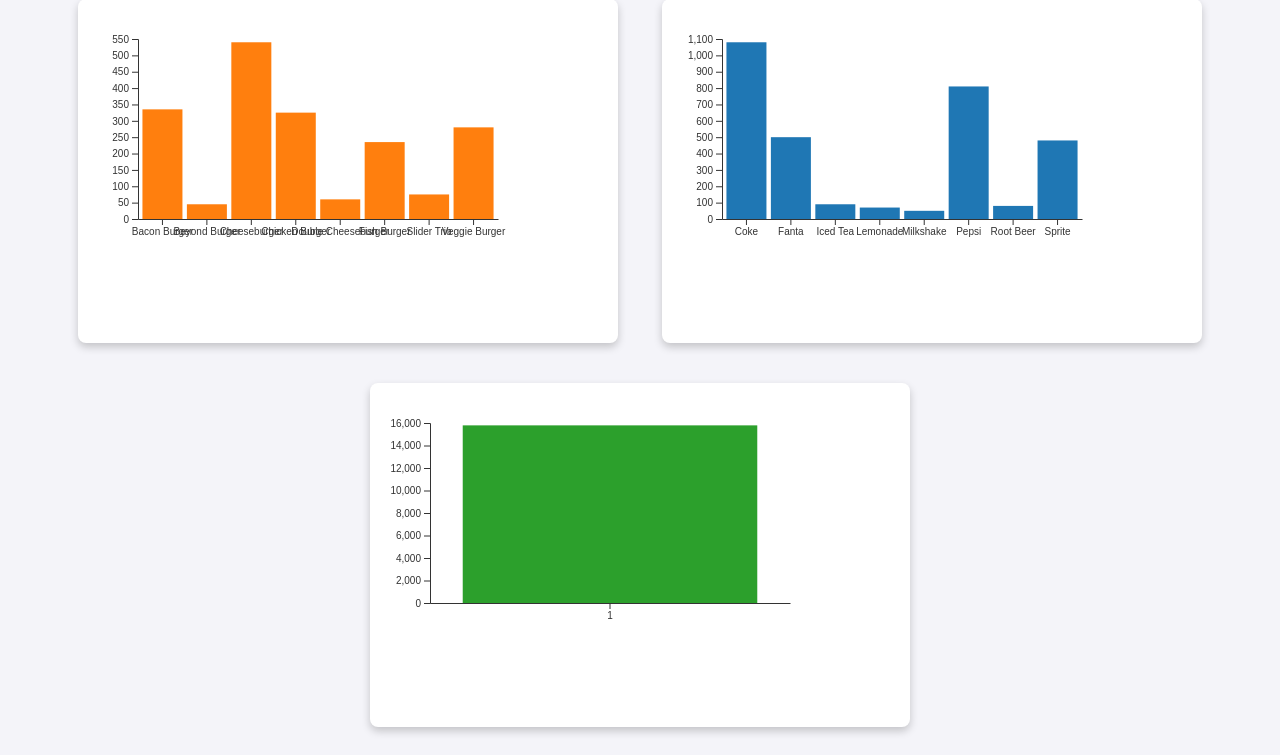
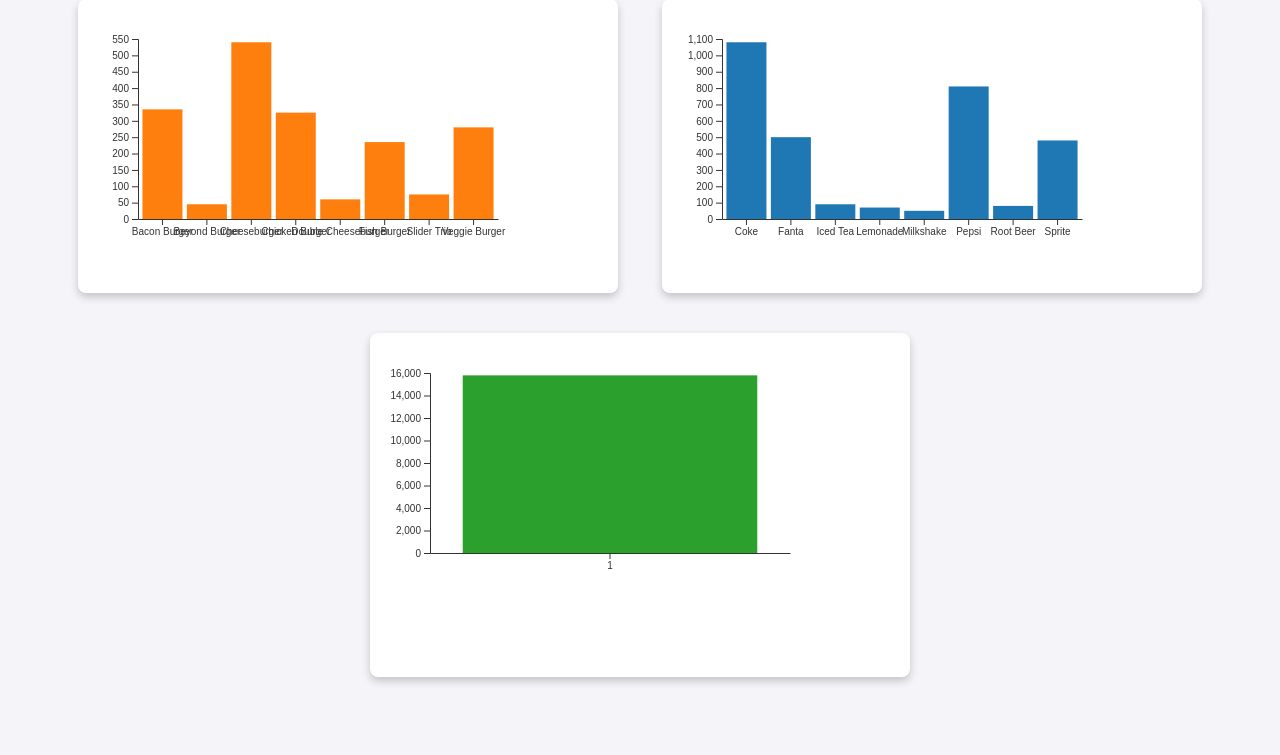
Before and after one commit to YoussefSNK/App-Web-E-commerce, a Flask app: page / in a window 1280 px wide. Shown: the part 99-854 px from the top of the page. After the commit the page ends 783 px from the top, so only its background shows below. Run offline with Flask 3, Linux system fonts and the light colour scheme.

Commit message:
fix: enlève l'espace blanc gigantesque

```diff
--- a/templates/index.html
+++ b/templates/index.html
@@ -48,7 +48,7 @@
 
         // Charger les données des ventes de burgers
         d3.json('/api/burger_sales').then(data => {
-            const svg = d3.select("#burger-sales").append("svg").attr("width", 500).attr("height", 300);
+            const svg = d3.select("#burger-sales").append("svg").attr("width", 500).attr("height", 250);
 
             const margin = {top: 20, right: 30, bottom: 40, left: 40};
             const width = 500 - margin.left - margin.right;
@@ -85,7 +85,7 @@
 
         // Charger les données des ventes de boissons
         d3.json('/api/drink_sales').then(data => {
-            const svg = d3.select("#drink-sales").append("svg").attr("width", 500).attr("height", 300);
+            const svg = d3.select("#drink-sales").append("svg").attr("width", 500).attr("height", 250);
 
             const margin = {top: 20, right: 30, bottom: 40, left: 40};
             const width = 500 - margin.left - margin.right;
```
